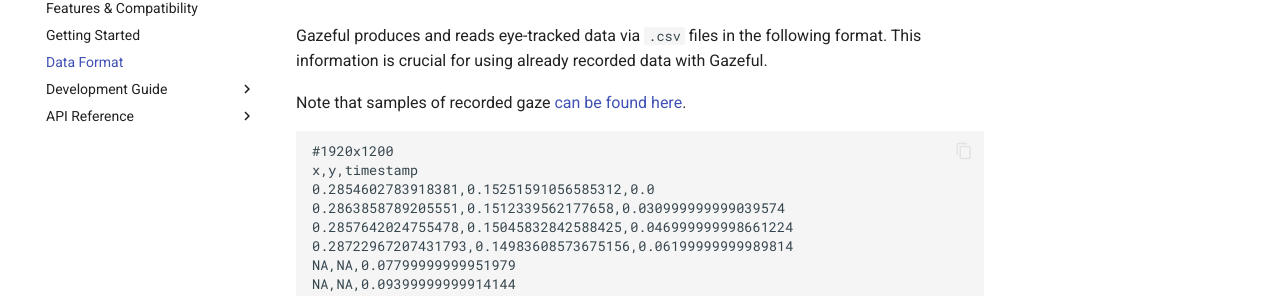
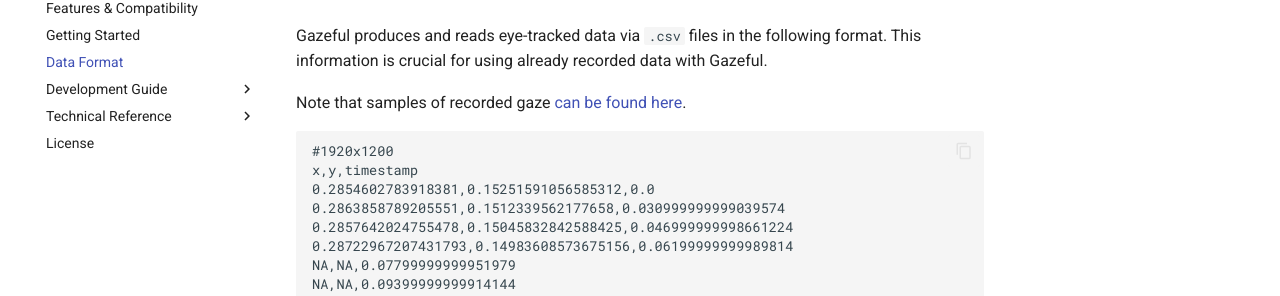
Before and after one commit to krznck/gazeful, an MkDocs documentation site: the page built from docs/data_format.md, in a window 1280 px wide. Shown: the part 157-453 px from the top of the page. Built offline with MkDocs 1.6.1 and Material for MkDocs 9.7.7, drawn with Linux system fonts in a browser that asks for light colours; comment, search, counter and statistics services are not loaded.

Commit message:
docs: add MIT license

```diff
--- a/mkdocs.yml
+++ b/mkdocs.yml
@@ -29,6 +29,8 @@
     - search.highlight
 
 markdown_extensions:
+  - pymdownx.snippets:
+      base_path: ["."]
   - pymdownx.tabbed:
       alternate_style: true
 
@@ -55,7 +57,7 @@
     - Architecture: development/architecture.md
     - Extending Gazeful: development/extending.md
     - Coding Standards: development/standards.md
-  - API Reference:
+  - Technical Reference:
     - Main: reference/main.md
     - Processing: reference/processing.md
     - Trackers: reference/trackers.md
@@ -69,3 +71,4 @@
       - Gaze Visualizer: reference/visuals/gaze_visualizer.md
       - Pages: reference/visuals/pages.md
       - Presenters: reference/visuals/presenters.md
+  - License: license.md
```
Also changed, not shown: docs/license.md (added, +3 -0 lines), 3 other files.
